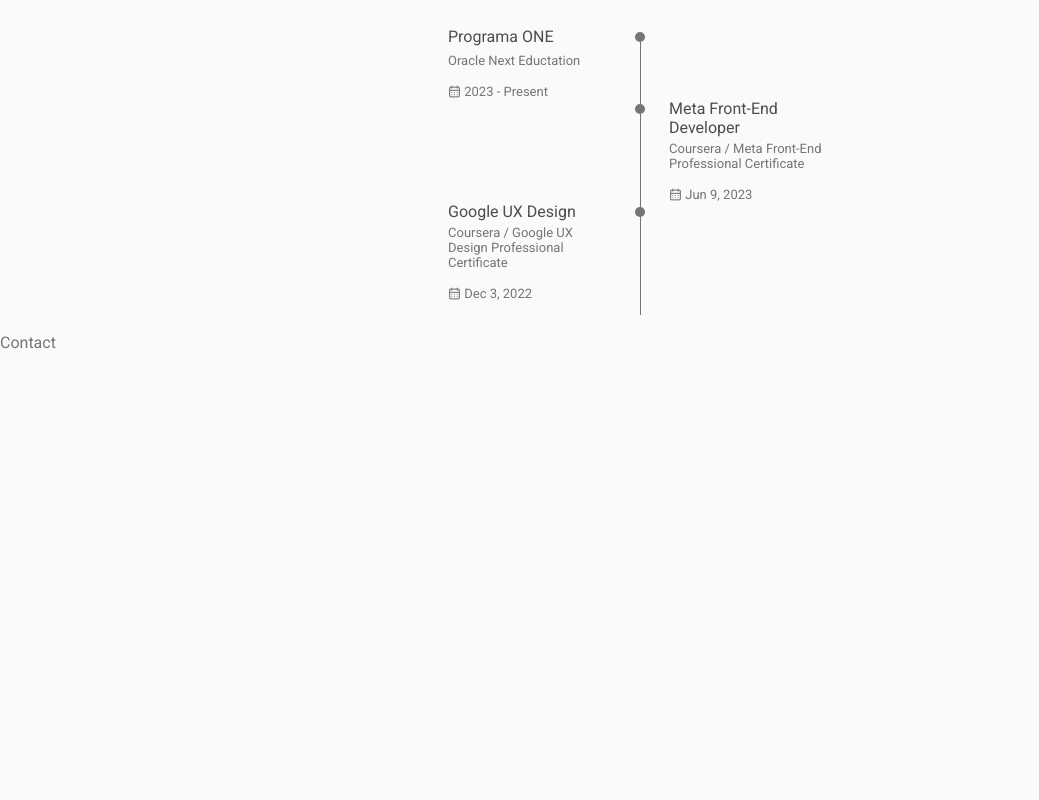
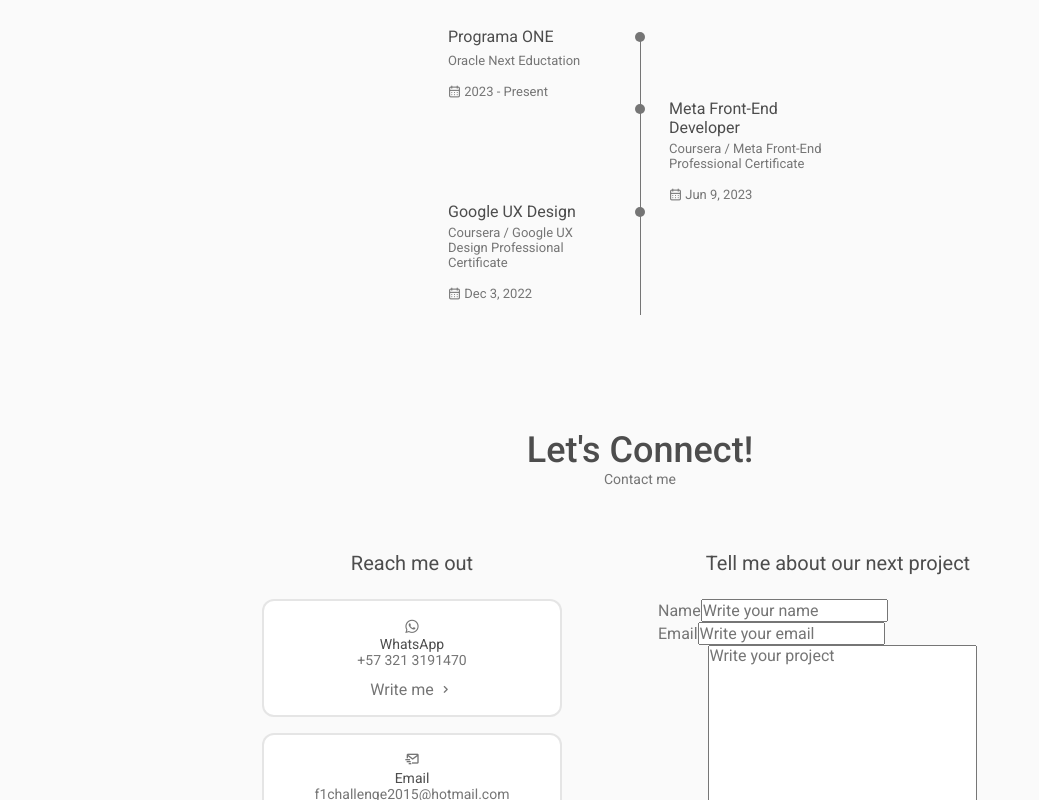
Before and after one commit to SCR08/SCR-Designs-Portfolio, a React (Create React App) app in the folder SCR-Design-Portfolio/: page / in a window 1280 px wide. Shown: the part 2000-2800 px from the top of the page, without its empty margins (0-1039 px from the left). Before the commit the page ends 2352 px from the top, so only its background shows below. Built offline with nearby package versions, Linux system fonts and the light colour scheme.

Commit message:
Contact form completed. Adding styles

```diff
--- a/SCR-Design-Portfolio/src/components/Contact/Contact.jsx
+++ b/SCR-Design-Portfolio/src/components/Contact/Contact.jsx
@@ -3,7 +3,103 @@
 
 const Contact = () => {
   return (
-    <div>Contact</div>
+    <section className="contact section" id="contact">
+        <h2 className="section__title">Let's Connect!</h2>
+        <span className="section__subtitle">Contact me</span>
+
+        <div className="contact__container container grid">
+            <div className="contact__content">
+                <h3 className="contact__title">Reach me out</h3>
+
+                <div className="contact__info">
+                    <div className="contact__card">
+                        <i class='uil uil-whatsapp contact__button-icon'></i>
+
+                        <h3 className="contact__card-title">WhatsApp</h3>
+                        <span className="contact__card-data"> +57 321 3191470 </span>
+
+                        <a href="https://api.whatsapp.com/send?phone=+573213191470&text=Test%20Link%20WhatsApp" className="contact__button">Write me<i class="uil uil-angle-right contact__button-icon"></i></a>
+                    </div>
+
+                    <div className="contact__card">
+                        <i class='bx bx-mail-send contact__button-icon'></i>
+
+                        <h3 className="contact__card-title">Email</h3>
+                        <span className="contact__card-data">f1challenge2015@hotmail.com</span>
+
+                        <a href="mailto:f1challenge2015@hotmail.com" className="contact__button">Write me<i class="uil uil-angle-right contact__button-icon"></i></a>
+                    </div>
+
+                    <div className="contact__card">
+                        <i class='uil uil-telegram-alt contact__button-icon'></i>
+
+                        <h3 className="contact__card-title">Telegram</h3>
+                        <span className="contact__card-data">@Sebastian_Cruz</span>
+
+                        <a href="https://t.me/+Os__IVq8u6c5Mjcx" className="contact__button">Write me<i class="uil uil-angle-right contact__button-icon"></i></a>
+                    </div>
+                </div>
+            </div>
+
+            <div className="contact__content">
+                    <h3 className="contact__title">Tell me about our next project</h3>
+
+                        <form className="contact__form">
+                            <div className="contact__form-div">
+                                <label htmlFor="" className="contact__form-tag">Name</label>
+                                <input
+                                    type="text"
+                                    name='name'
+                                    className='contact__form-input'
+                                    placeholder='Write your name' />
+                            </div>
+                        </form>
+
+                        <form className="contact__form">
+                            <div className="contact__form-div">
+                            <label htmlFor="" className="contact__form-tag">Email</label>
+                            <input
+                                type="email"
+                                name='email'
+                                className='contact__form-input'
+                                placeholder='Write your email' />
+                            </div>
+                        </form>
+
+                        <form className="contact__form">
+                            <div className="contact__form-div">
+                            <label htmlFor="" className="contact__form-tag">Project</label>
+                                <textarea
+                                    name="project"
+                                    cols="30"
+                                    rows="10"
+                                    className='contact__form-input'
+                                    placeholder='Write your project'/>
+                            </div>
+                            <button className="button button--flex">
+                                Send info
+                                <svg
+                                    class="button__icon"
+                                    xmlns="http://www.w3.org/2000/svg"
+                                    width="24"
+                                    height="24"
+                                    viewBox="0 0 24 24"
+                                    fill="var(--container-color)"
+                                    >
+                                    <path
+                                        d="M14.2199 21.9352C13.0399 21.9352 11.3699 21.1052 10.0499 17.1352L9.32988 14.9752L7.16988 14.2552C3.20988 12.9352 2.37988 11.2652 2.37988 10.0852C2.37988 8.91525 3.20988 7.23525 7.16988 5.90525L15.6599 3.07525C17.7799 2.36525 19.5499 2.57525 20.6399 3.65525C21.7299 4.73525 21.9399 6.51525 21.2299 8.63525L18.3999 17.1252C17.0699 21.1052 15.3999 21.9352 14.2199 21.9352ZM7.63988 7.33525C4.85988 8.26525 3.86988 9.36525 3.86988 10.0852C3.86988 10.8052 4.85988 11.9052 7.63988 12.8252L10.1599 13.6652C10.3799 13.7352 10.5599 13.9152 10.6299 14.1352L11.4699 16.6552C12.3899 19.4352 13.4999 20.4252 14.2199 20.4252C14.9399 20.4252 16.0399 19.4352 16.9699 16.6552L19.7999 8.16525C20.3099 6.62525 20.2199 5.36525 19.5699 4.71525C18.9199 4.06525 17.6599 3.98525 16.1299 4.49525L7.63988 7.33525Z"
+                                        fill="var(--container--color)"
+                                    ></path>
+                                    <path
+                                        d="M10.11 14.7052C9.92005 14.7052 9.73005 14.6352 9.58005 14.4852C9.29005 14.1952 9.29005 13.7152 9.58005 13.4252L13.16 9.83518C13.45 9.54518 13.93 9.54518 14.22 9.83518C14.51 10.1252 14.51 10.6052 14.22 10.8952L10.64 14.4852C10.5 14.6352 10.3 14.7052 10.11 14.7052Z"
+                                        fill="var(--container--color)"
+                                    ></path>
+                                </svg>
+                            </button>
+                        </form>
+             </div>
+        </div>
+    </section>
   )
 }
 
--- a/SCR-Design-Portfolio/src/components/Contact/contact.css
+++ b/SCR-Design-Portfolio/src/components/Contact/contact.css
@@ -0,0 +1,66 @@
+.contact__container {
+    grid-template-columns: repeat(2, max-content);
+    justify-content: center;
+    column-gap: 6rem;
+    padding-bottom: 3rem;
+}
+
+.contact__title {
+    text-align: center;
+    font-size: var(--h3-font-size);
+    font-weight: var(--font-medium);
+    margin-bottom: var(--mb-1-5);
+}
+.contact__info {
+    display: grid;
+    row-gap: 1rem;
+    grid-template-columns: 300px;
+}
+
+.contact__card{
+    background-color: var(--container-color);
+    border: 2px solid rgba(0, 0, 0, 0.100);
+    padding: 1rem;
+    border-radius: 0.75rem;
+    text-align: center;
+}
+
+.contact__card-icon {
+    font-size: 2rem;
+    color: var(--title-color);
+    margin-bottom: var(--mb-0-25);
+}
+.contact__card-title,
+.contact__card-data{
+    font-size: var(--small-font-size);
+}
+
+.contact__card-title {
+    font-weight: var(--font-medium);
+}
+
+.contact__card-data {
+    display: block;
+    margin-bottom: var(--mb-0-75);
+}
+
+.contact__button {
+    color: var(--text-color);
+    font-size: var(--normal-font-size);
+    display: inline-flex;
+    align-items: center;
+    justify-content: center;
+    column-gap: 0.25rem;
+}
+
+.contact__button-icon {
+    font-size: 1rem;
+    transition: 0.3s;
+}
+
+.contact__button:hover .contact__button-icon {
+    transform: translate(0.25rem);
+}
+.contact__form {
+    width: 360px;
+}
```
